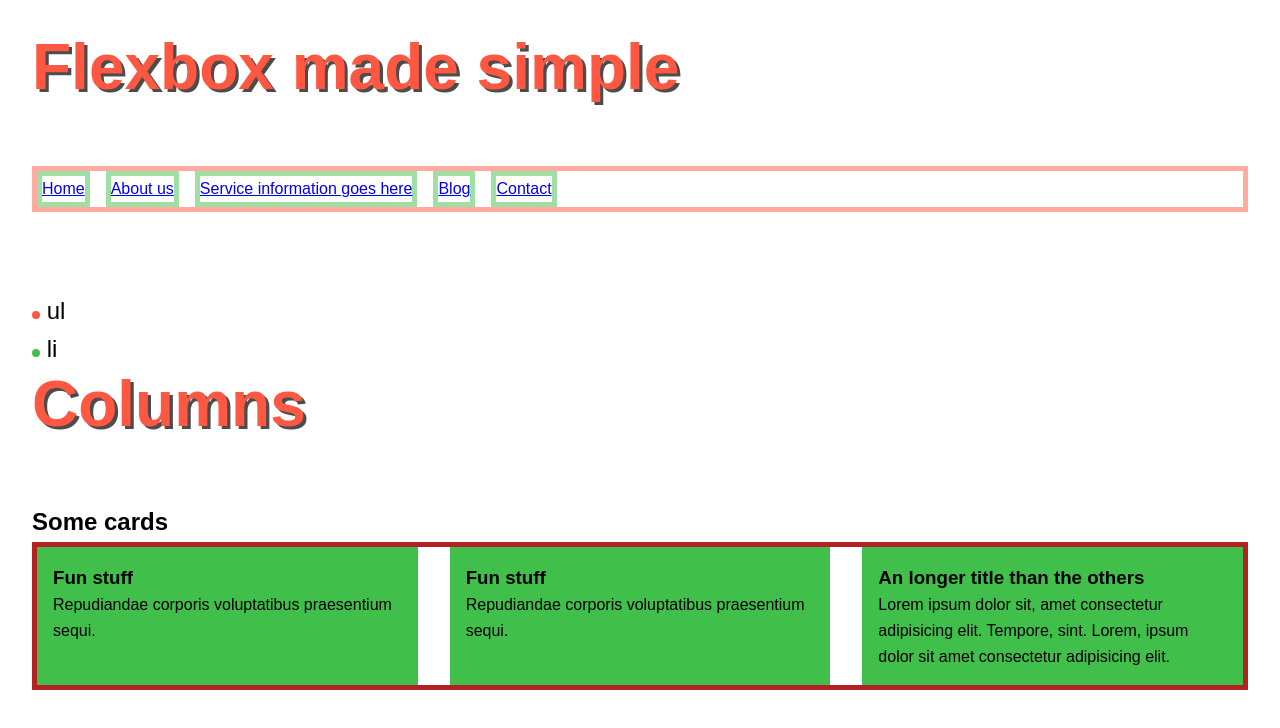
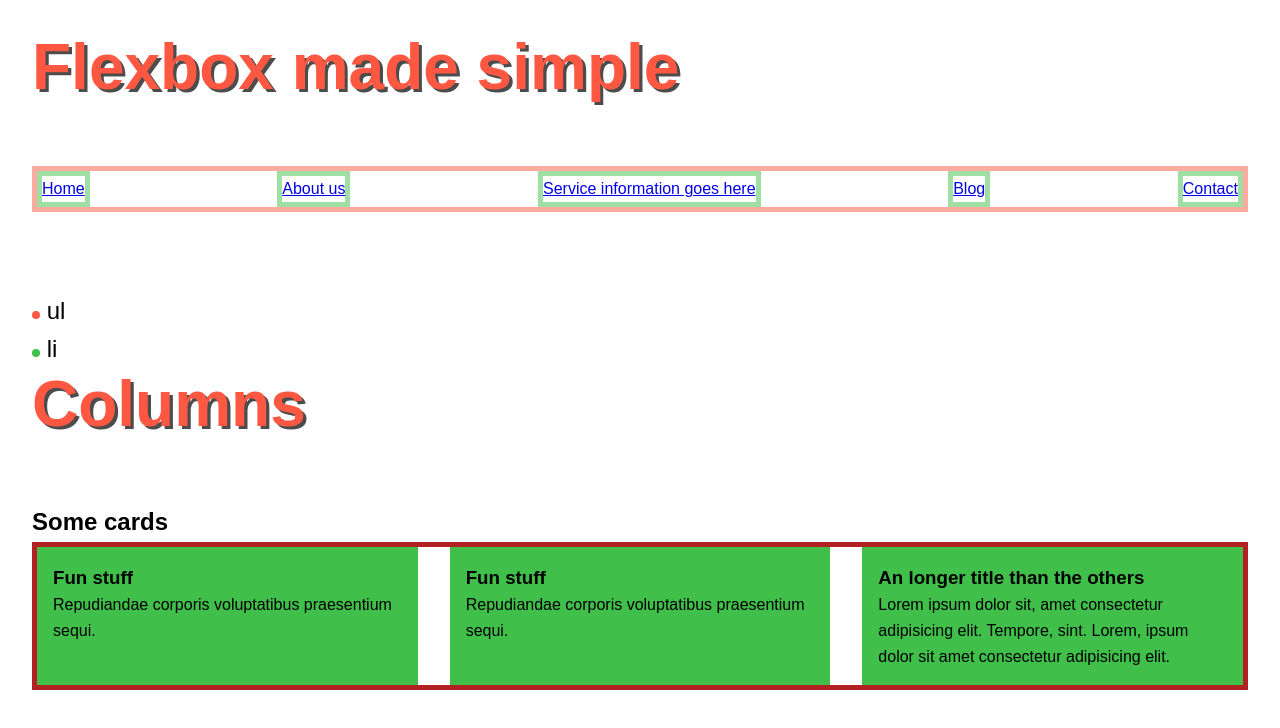
Before and after one commit to josueahadi/css-flexbox-essentials, a plain HTML site: page index.html in a window 1280 px wide. Drawn offline with Linux system fonts and the light colour scheme.

Commit message:
problems people run into with just-content

```diff
--- a/style.css
+++ b/style.css
@@ -1,16 +1,24 @@
 .nav-list {
     display: flex;
+    flex-direction: column;
+    justify-content: space-between;
     gap: 1rem;
-    flex-wrap: wrap;
+    /* flex-wrap: wrap; */
 
     margin: 0;
     padding: 0;
     list-style: none;
 }
 
+@media (min-width: 750px) {
+    .nav-list {
+        flex-direction: row;
+    }
+}
+
 .nav-list li {
-    /* flex-grow: 1;
-    flex-shrink: 1; */
+    flex-grow: 0;
+    flex-shrink: 1;
 }
 
 
```
Also changed, not shown: 1 other file.
